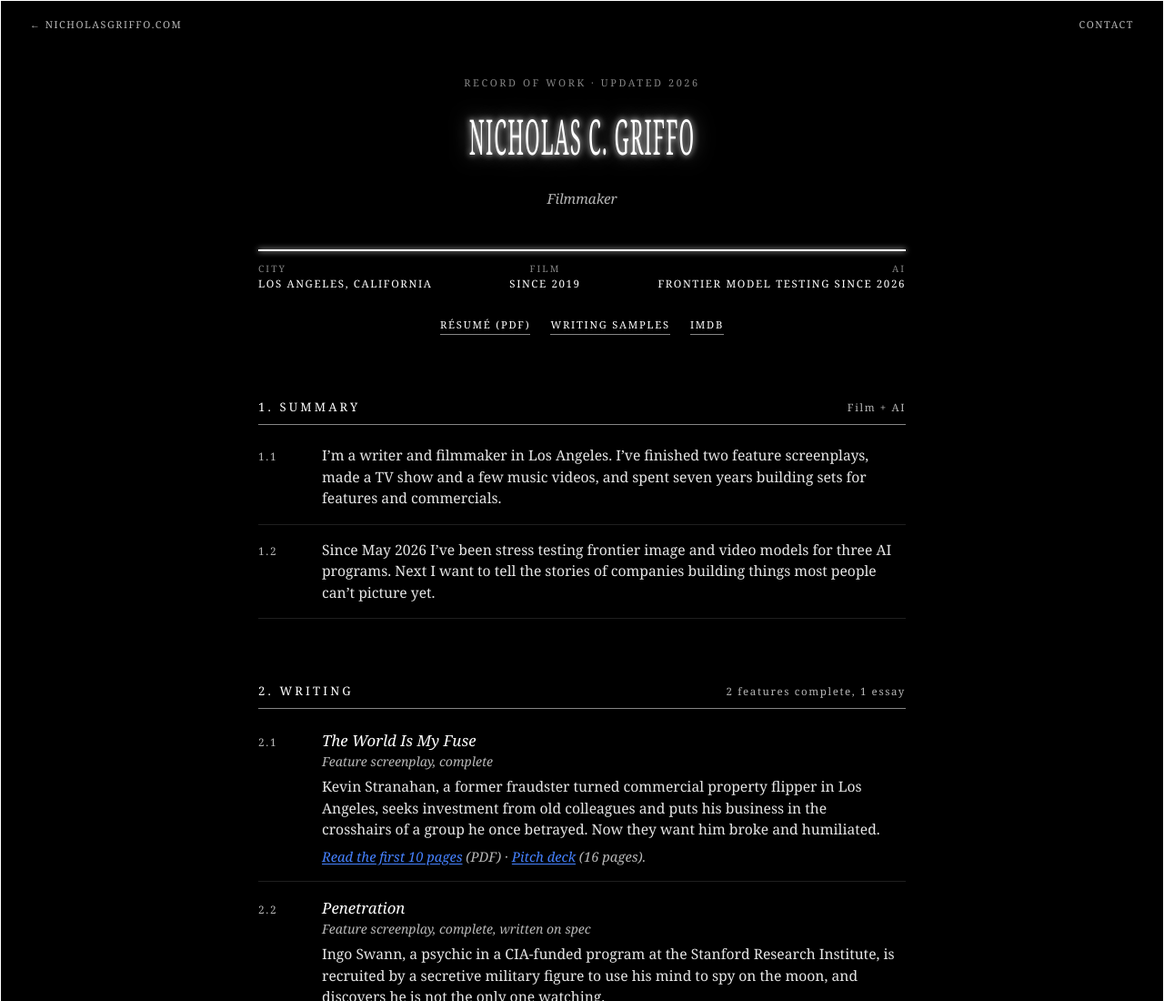
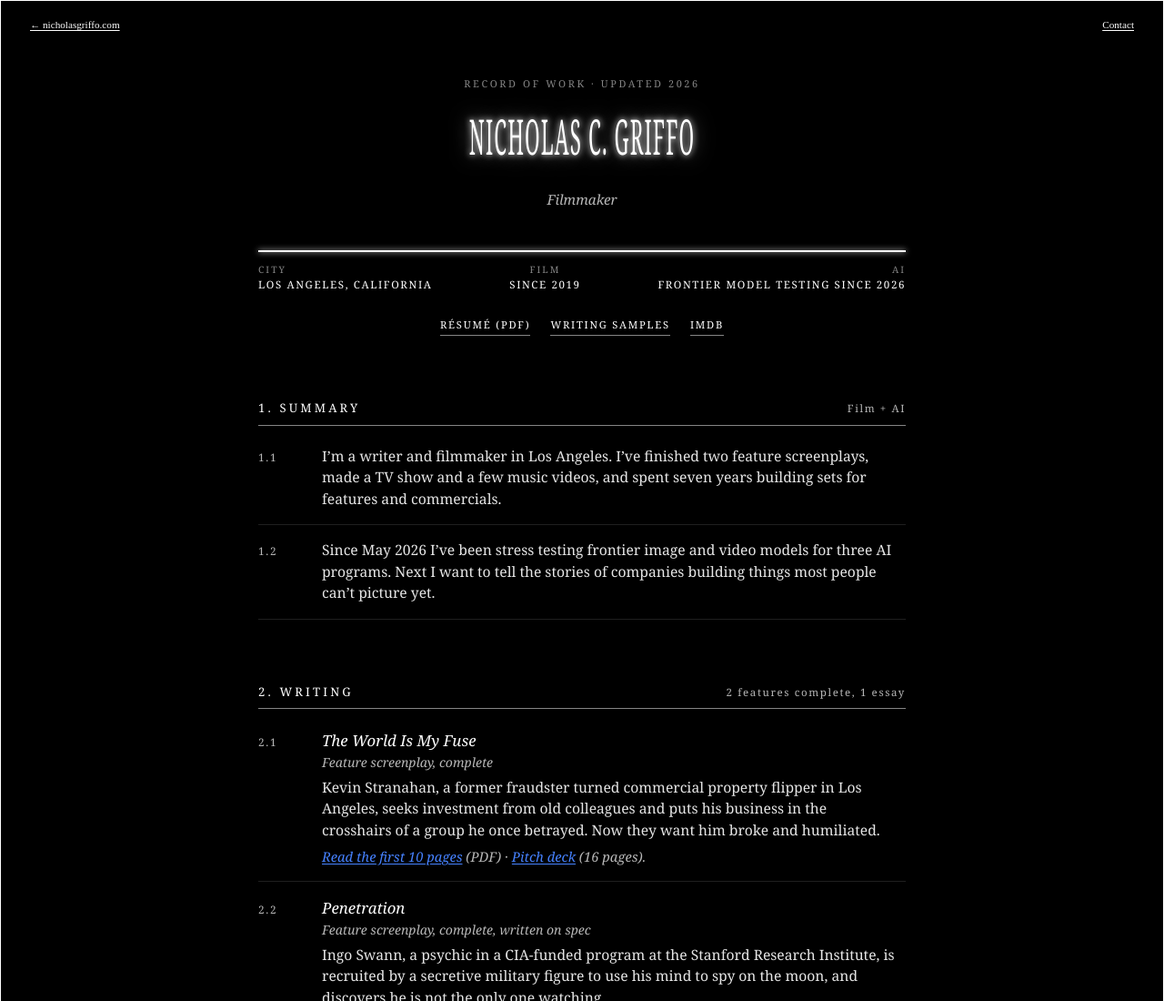
Before and after one commit to ngriffo/Nicholasgriffo.com, a plain HTML site: page portfolio.html in a window 1280 px wide. Shown: the top 1100 px of the page at 91% size. Drawn offline with Linux system fonts and the light colour scheme; a web font is replaced by a local one.

Commit message:
Portfolio nav links match the homepage: white Times, normal case
Co-Authored-By: Claude Opus 5.5 <noreply@anthropic.com>

```diff
--- a/portfolio.html
+++ b/portfolio.html
@@ -54,10 +54,10 @@
     padding: 18px 32px 0; gap: 16px;
   }
   .nav a {
-    font-size: 0.68rem; letter-spacing: 0.14em; text-transform: uppercase;
-    color: var(--dim); text-decoration: none; transition: color 0.3s;
+    font-family: 'Times New Roman', Times, serif;
+    font-size: 0.7rem; color: #fff; text-decoration: underline;
   }
-  .nav a:hover { color: rgba(255,255,255,0.8); }
+  .nav a:hover { color: #fff; }
 
   .wrap { max-width: 760px; margin: 0 auto; padding: 48px 24px 120px; }
 
```
